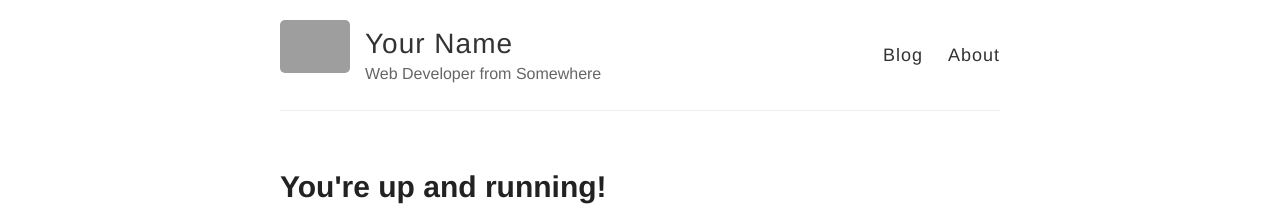
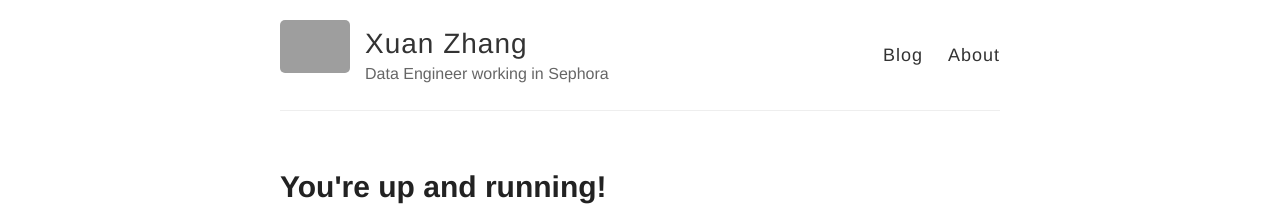
Before and after one commit to xuanz0216/xuanz0216.github.io, a Jekyll site: the page built from _posts/2014-3-3-Hello-World.md, in a window 1280 px wide. Shown: the top 222 px of the page. Built offline with Jekyll 4.4.1, drawn with Linux system fonts in a browser that asks for light colours; grey boxes are pictures that could not be loaded.

Commit message:
update config

```diff
--- a/_config.yml
+++ b/_config.yml
@@ -3,10 +3,10 @@
 #
 
 # Name of your site (displayed in the header)
-name: Your Name
+name:   Xuan Zhang
 
 # Short bio or description (displayed in the header)
-description: Web Developer from Somewhere
+description: Data Engineer working in Sephora
 
 # URL of your avatar or profile pic (you could use your GitHub profile pic)
 avatar: https://raw.githubusercontent.com/barryclark/jekyll-now/master/images/jekyll-logo.png
```
